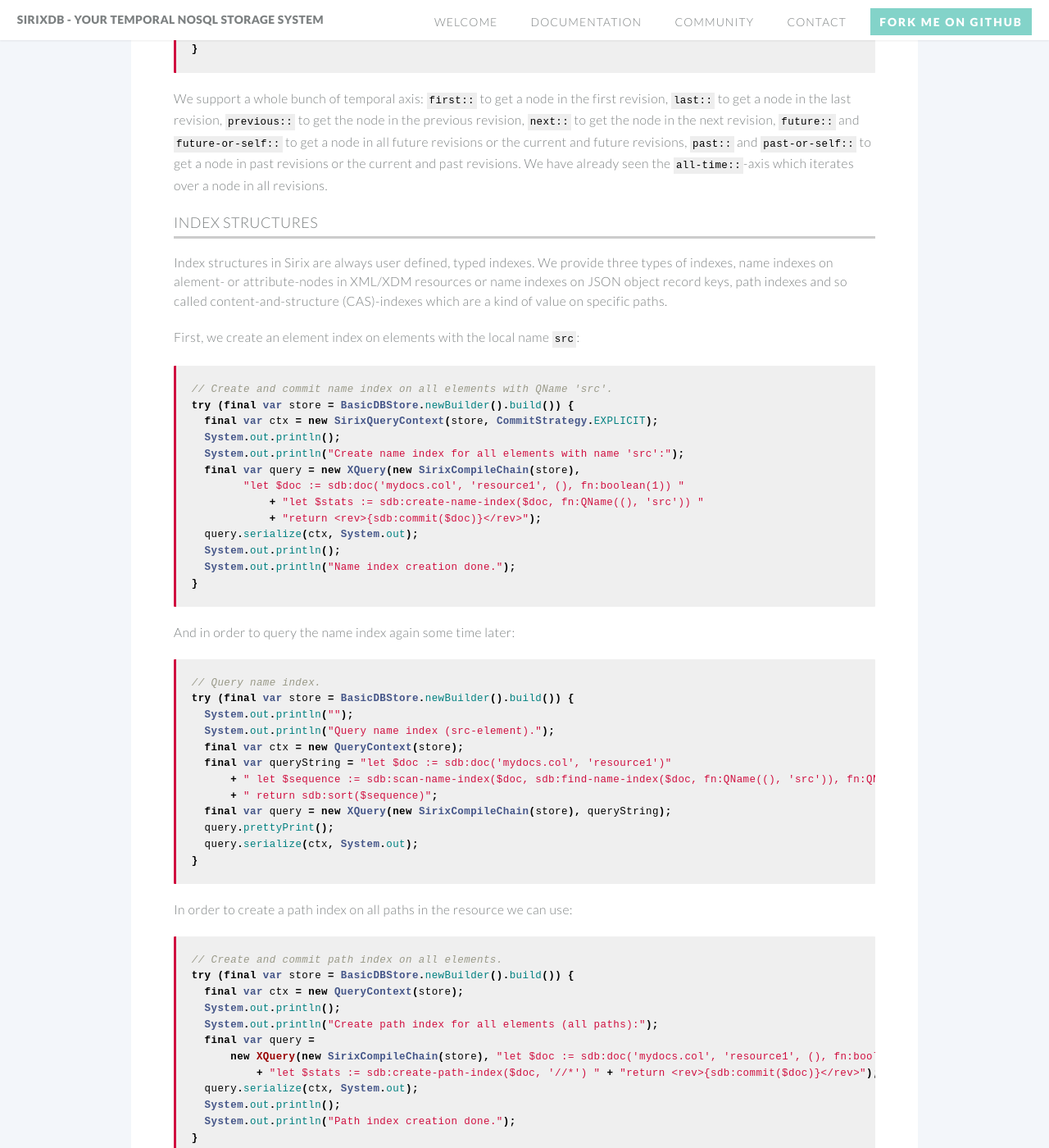
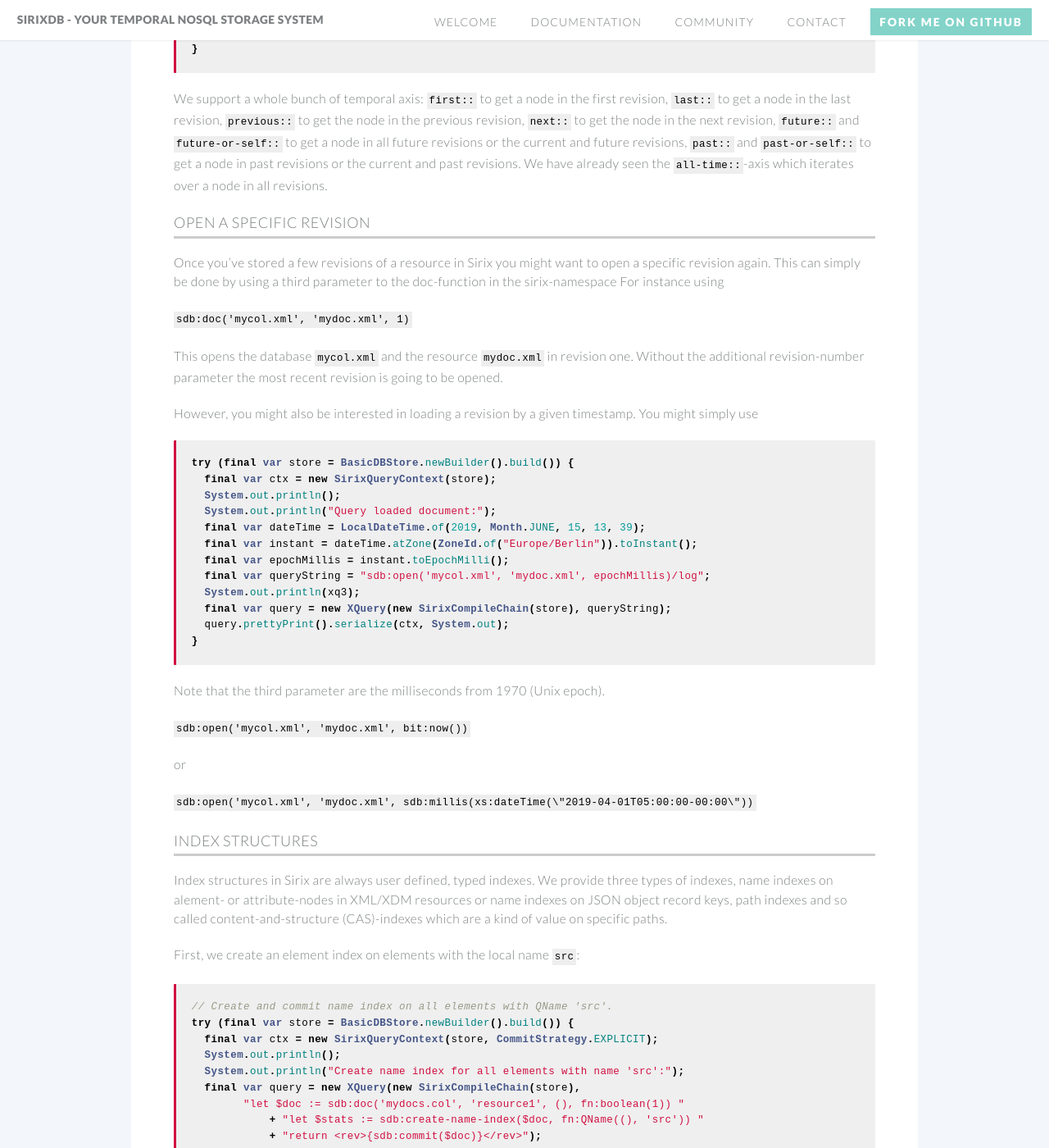
Before and after one commit to sirixdb/sirixdb.github.io, a Jekyll site: the page built from xml-xquery-api.md, in a window 1280 px wide and 1400 px high, scrolled down 4028 px. Shown: the whole window at 82% size. Built offline with Jekyll 4.4.1, drawn with Linux system fonts in a browser that asks for light colours; our own code applies the rules of GitHub Pages for plain Markdown files.

Commit message:
Update xml-xquery-api.md

````diff
--- a/xml-xquery-api.md
+++ b/xml-xquery-api.md
@@ -163,6 +163,38 @@
 
 We support a whole bunch of temporal axis: `first::` to get a node in the first revision, `last::` to get a node in the last revision, `previous::` to get the node in the previous revision, `next::` to get the node in the next revision, `future::` and `future-or-self::` to get a node in all future revisions or the current and future revisions, `past::` and `past-or-self::` to get a node in past revisions or the current and past revisions. We have already seen the `all-time::`-axis which iterates over a node in all revisions.
 
+### Open a specific revision
+Once you've stored a few revisions of a resource in Sirix you might want to open a specific revision again. This can simply be done by using a third parameter to the doc-function in the sirix-namespace For instance using
+
+`sdb:doc('mycol.xml', 'mydoc.xml', 1)`
+
+This opens the database `mycol.xml` and the resource `mydoc.xml` in revision one. Without the additional revision-number parameter the most recent revision is going to be opened.
+
+However, you might also be interested in loading a revision by a given timestamp. You might simply use
+
+```java
+try (final var store = BasicDBStore.newBuilder().build()) {
+  final var ctx = new SirixQueryContext(store);
+  System.out.println();
+  System.out.println("Query loaded document:");
+  final var dateTime = LocalDateTime.of(2019, Month.JUNE, 15, 13, 39);
+  final var instant = dateTime.atZone(ZoneId.of("Europe/Berlin")).toInstant();
+  final var epochMillis = instant.toEpochMilli();
+  final var queryString = "sdb:open('mycol.xml', 'mydoc.xml', epochMillis)/log";
+  System.out.println(xq3);
+  final var query = new XQuery(new SirixCompileChain(store), queryString);
+  query.prettyPrint().serialize(ctx, System.out);
+}
+```
+
+Note that the third parameter are the milliseconds from 1970 (Unix epoch).
+
+`sdb:open('mycol.xml', 'mydoc.xml', bit:now())`
+
+or
+
+`sdb:open('mycol.xml', 'mydoc.xml', sdb:millis(xs:dateTime(\"2019-04-01T05:00:00-00:00\"))`
+
 ### Index structures
 Index structures in Sirix are always user defined, typed indexes. We provide three types of indexes, name indexes on alement- or attribute-nodes in XML/XDM resources or name indexes on JSON object record keys, path indexes and so called content-and-structure (CAS)-indexes which are a kind of value on specific paths.
 
````
